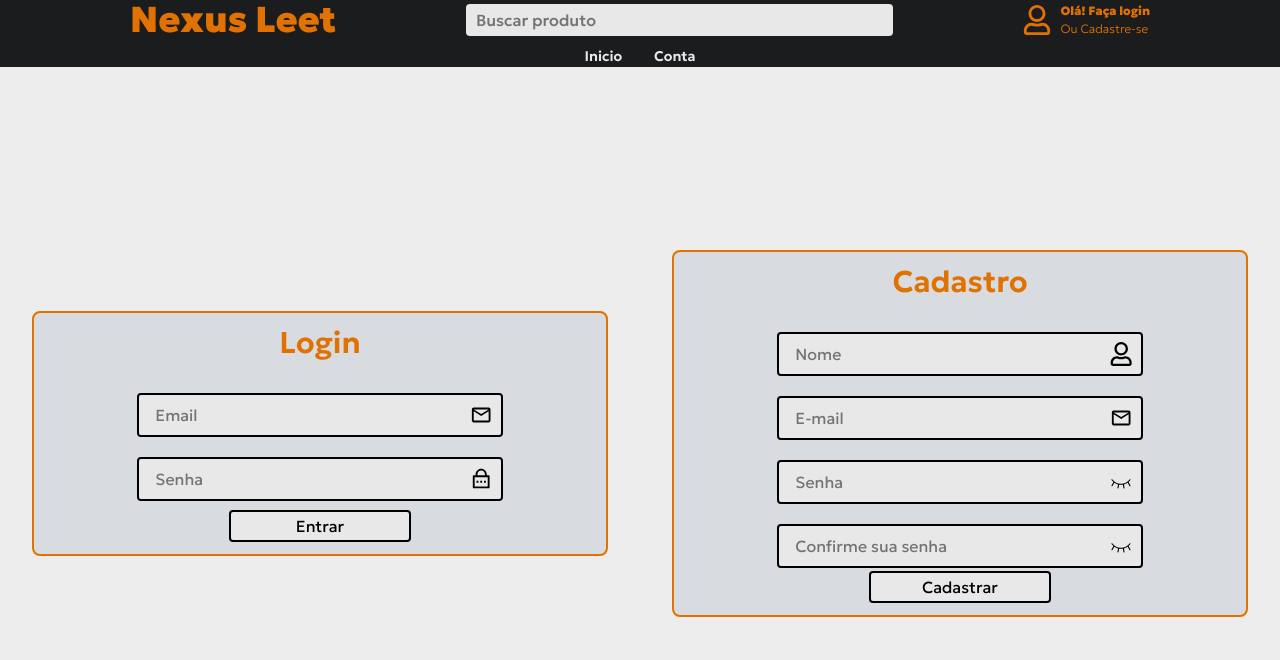
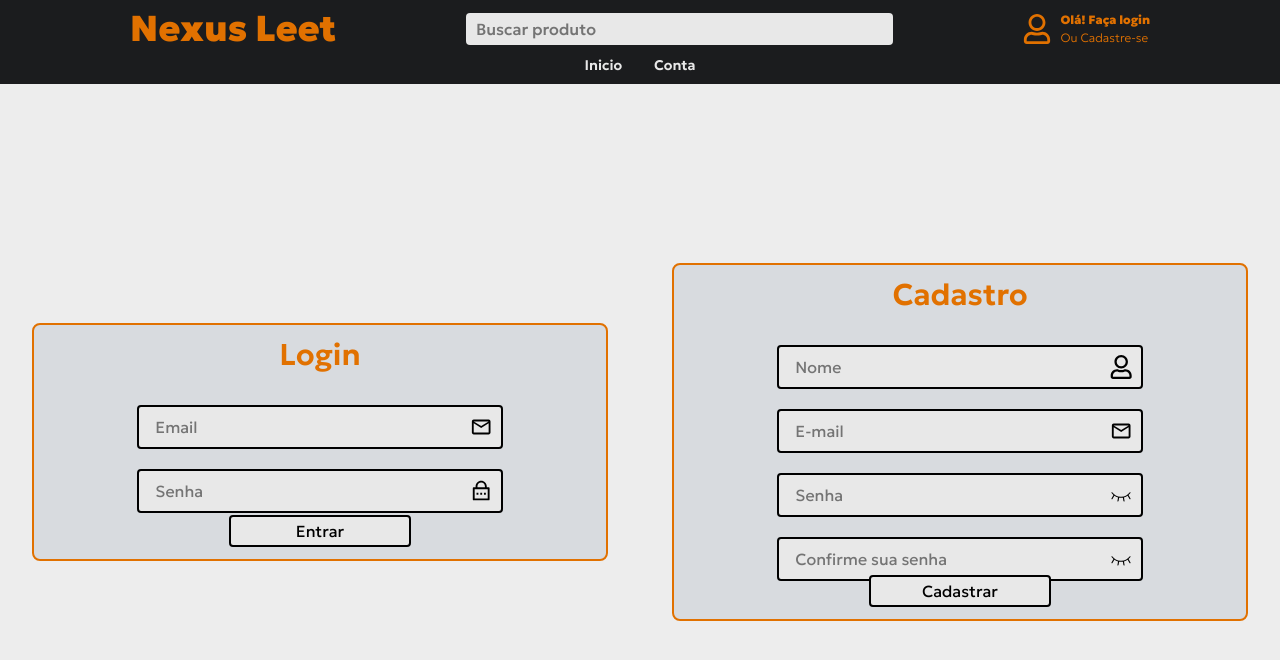
Before and after one commit to gustavocarvalho-ra/NextJs-NexusLeet, a Next.js app: page /my-account in a window 1280 px wide. Shown: the top 660 px of the page. Built offline with nearby package versions, Linux system fonts and the light colour scheme; no server answers.

Commit message:
style: changed height size

```diff
--- a/src/app/components/Header/index.tsx
+++ b/src/app/components/Header/index.tsx
@@ -13,7 +13,7 @@ export default async function Header() {
 
   if (!session) {
     return (
-      <div className="w-screen min-h-1/12 bg-(--back) flex flex-col justify-center">
+      <div className="w-screen min-h-21 bg-(--back) flex flex-col justify-center">
         <div className="w-full flex justify-evenly items-center">
           <Link href={"/"} className="text-(--text-amber) font-black text-4xl">
             Nexus Leet
@@ -35,7 +35,7 @@ export default async function Header() {
   }
 
   return (
-    <div className="w-full min-h-1/12 shadow-lg/30 bg-(--back) flex items-center justify-evenly">
+    <div className="w-full min-h-21 shadow-lg/30 bg-(--back) flex items-center justify-evenly">
       <Link href={"/"} className="text-(--text-amber) font-black text-4xl">
         Nexus Leet
       </Link>
```
